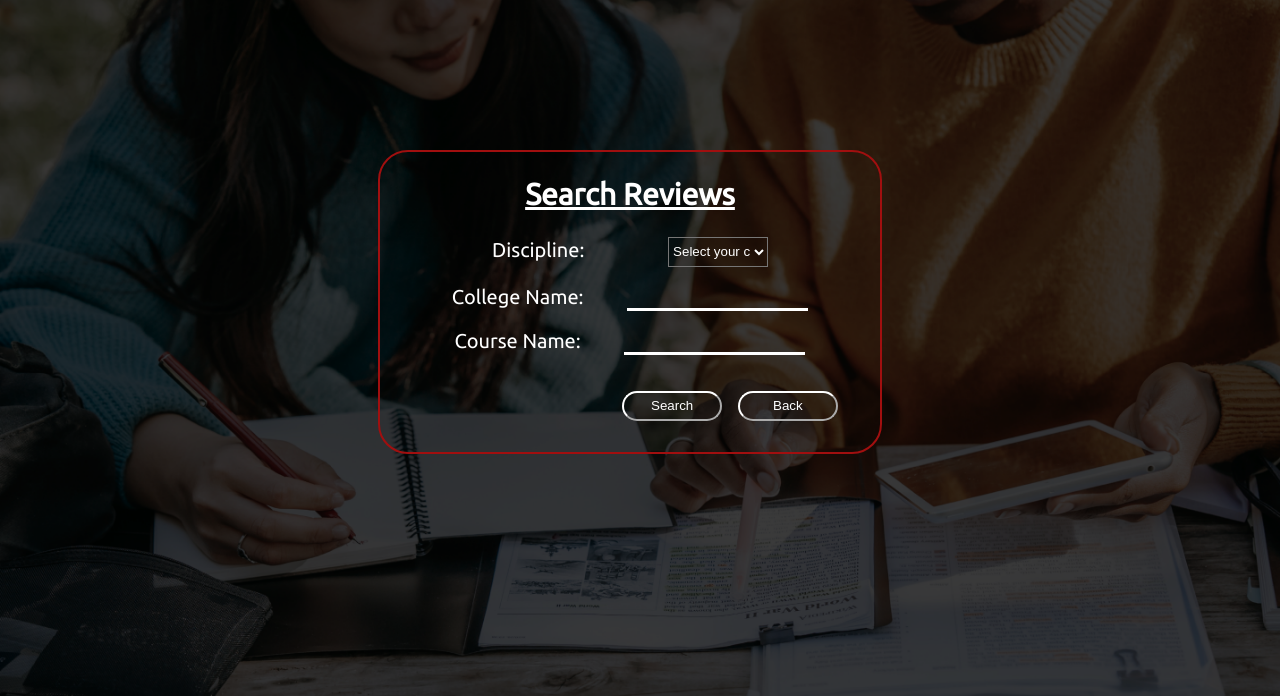
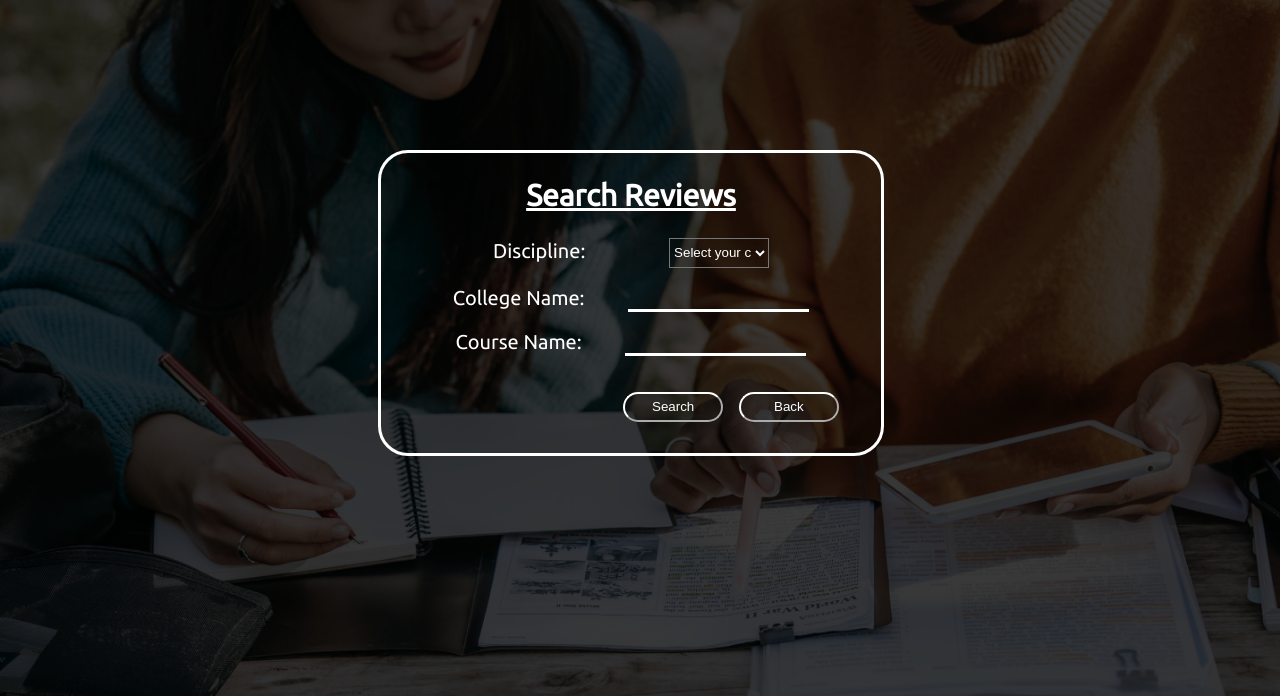
Before and after one commit to qor-101/cafe-review, a Django app: page /search in a window 1280 px wide. Shown: the top 696 px of the page. Run offline with Django 3.2, Linux system fonts and the light colour scheme.

Commit message:
changed colour for search box
border colour changed

```diff
--- a/static/search.css
+++ b/static/search.css
@@ -43,7 +43,8 @@
                 border: none;
             }
             #searchDiv{
-                border: 2px solid rgb(161, 15, 15);
+                border-style: solid;
+                border-color: white;
                 border-radius: 30px;
                 height: 300px;
                 width: 500px;
```
